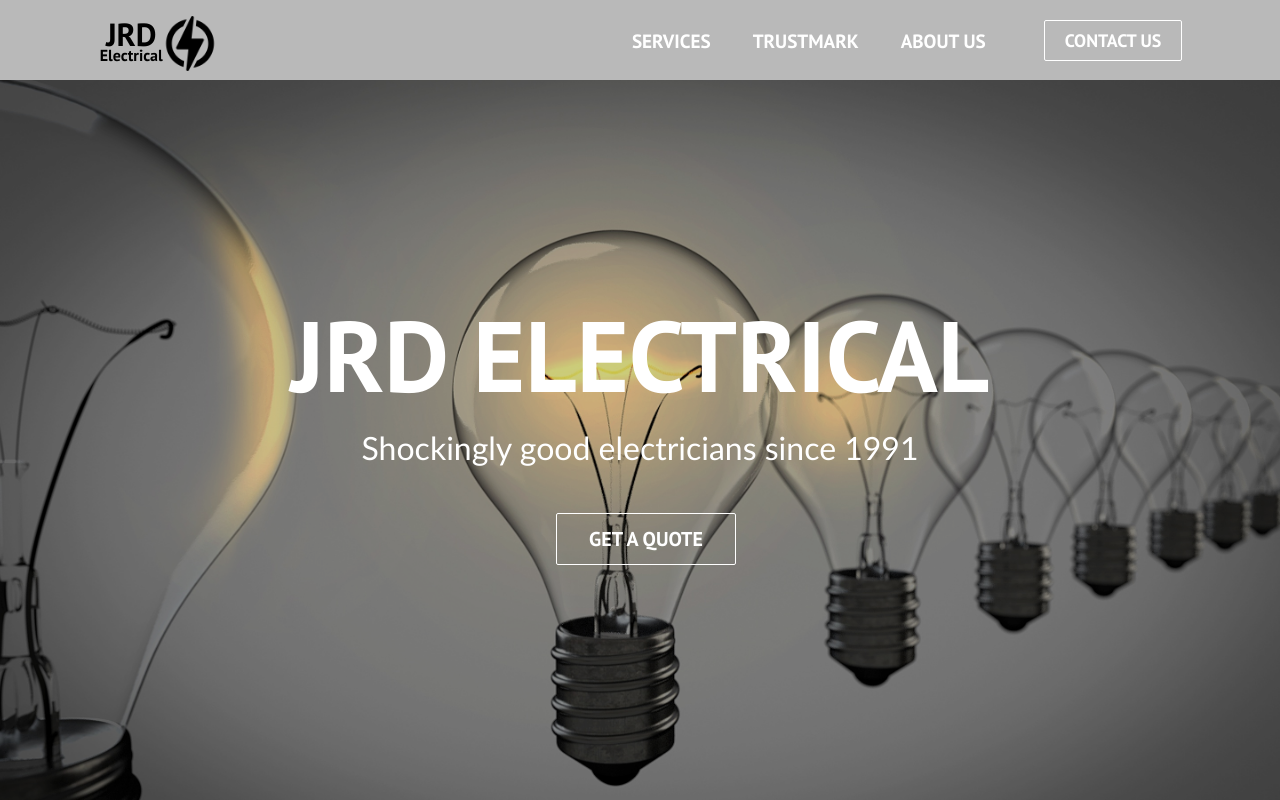
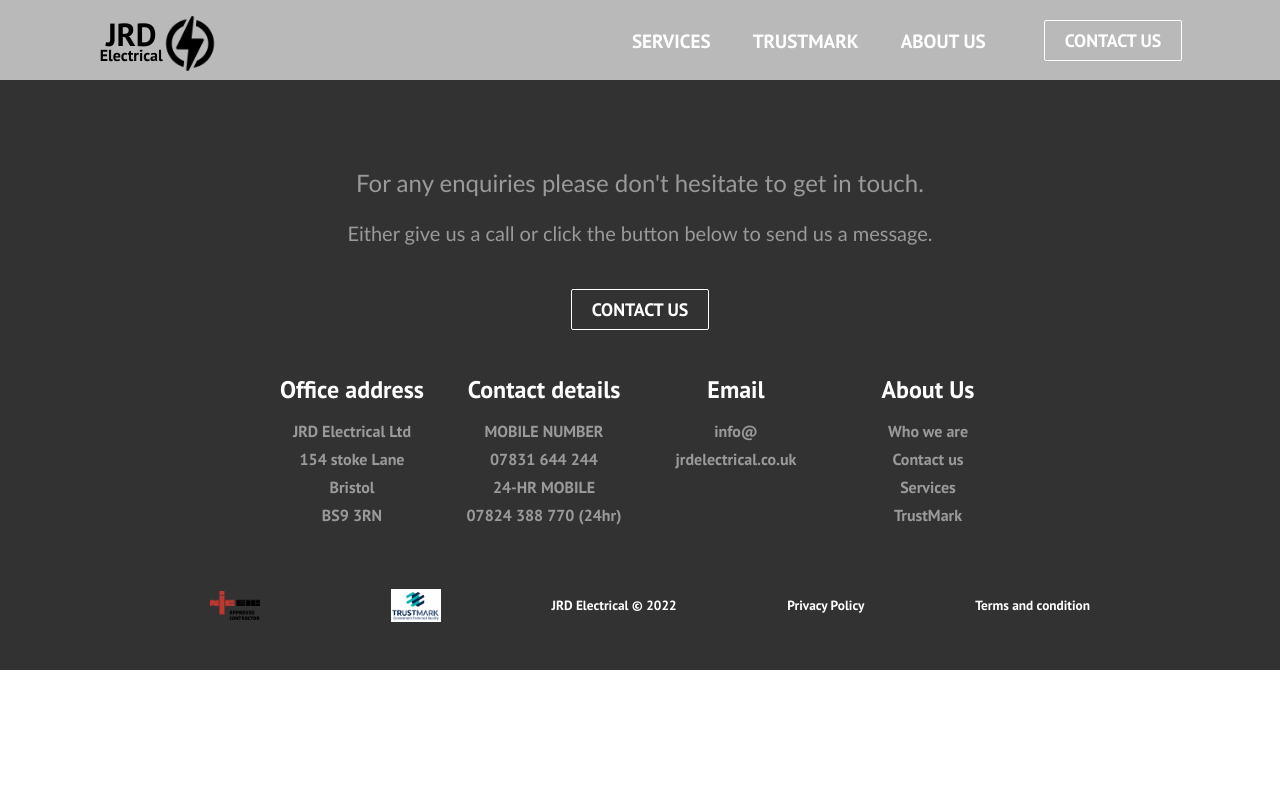
Before and after one commit to RenSormani/jrd-electrical-ltd, a React (Create React App) app: page / in a window 1280 px wide. Shown: the top 800 px of the page. Built offline with nearby package versions, Linux system fonts and the light colour scheme.

Commit message:
Update App.js

```diff
--- a/src/App.js
+++ b/src/App.js
@@ -19,7 +19,7 @@ const App = () => {
         <ScrollToTop />
           <Navbar />
             <Routes>
-              <Route exact path='/' element={<Home />} />
+              <Route exact path='/jrd-electrical-ltd/' element={<Home />} />
               <Route path='/services' element={<Service />} />
               <Route path='/trustmark' element={<TrustMark />} />
               <Route path='/about' element={<About />} />
```
